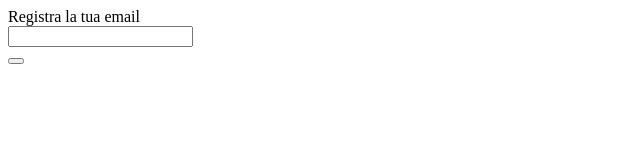
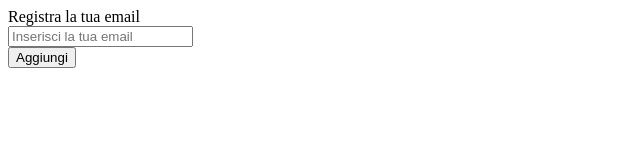
Before and after one commit to EmanueleVerita/js-mail-dadi, a plain HTML site: page mail/index.html in a window 1280 px wide. Shown: the whole page, without its empty margins (0-640 px from the left). Drawn offline with Linux system fonts and the light colour scheme.

Commit message:
parte html

```diff
--- a/mail/index.html
+++ b/mail/index.html
@@ -11,11 +11,11 @@
 
 
 
-    <form action="">
+    <form id="new-email-form" action="">
 
         <div>
 
-            <label for="">
+            <label for="mail">
 
                 Registra la tua email
 
@@ -26,13 +26,13 @@
 
         <div>
 
-            <input type="email" name="" id="">
+            <input type="email" name="mail" id="mail" placeholder="Inserisci la tua email" required>
 
         </div>
 
         <button>
 
-
+            Aggiungi
 
         </button>
 
```
